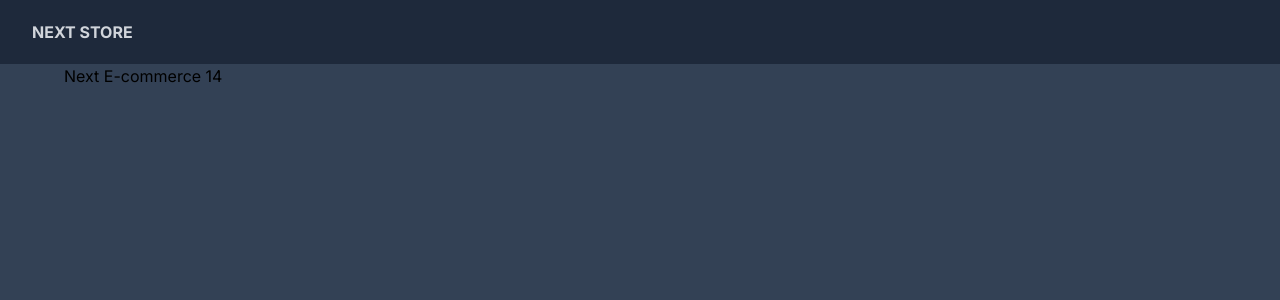
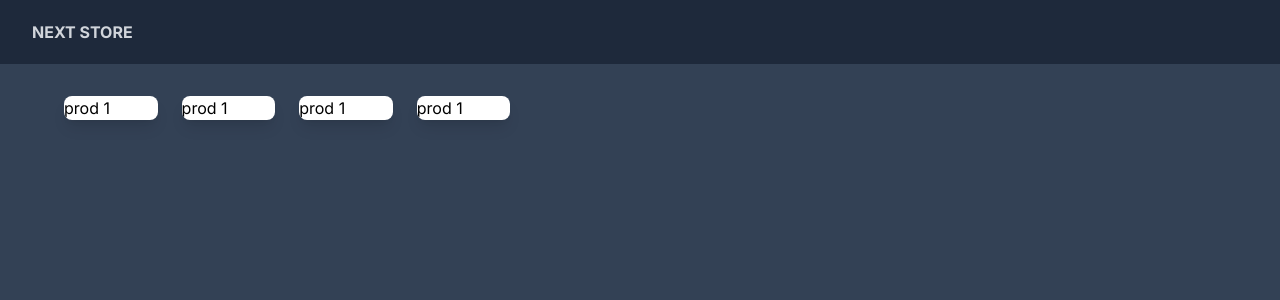
Before and after one commit to xdtr27/next-commerce, a Next.js app: page / in a window 1280 px wide. Shown: the top 300 px of the page. Built offline with nearby package versions, Linux system fonts and the light colour scheme.

Commit message:
Listagem de produtos - Parte 1

```diff
--- a/src/app/page.tsx
+++ b/src/app/page.tsx
@@ -2,8 +2,13 @@
 
 export default function Home() {
   return (
-    <div>
-      <h1>Next E-commerce 14</h1>
+    <div className="max-w-7xl mx-auto pt-8 px-8 xl:px-0">
+      <div className="grid grid-cols-1 sm:grid-cols-2 md:grid-cols-3 lg:grid-cols-10 gap-10 xl:gap-6">
+        <div className="bg-white rounded-lg shadow-lg overflow-hidden">prod 1</div>
+        <div className="bg-white rounded-lg shadow-lg overflow-hidden">prod 1</div>
+        <div className="bg-white rounded-lg shadow-lg overflow-hidden">prod 1</div>
+        <div className="bg-white rounded-lg shadow-lg overflow-hidden">prod 1</div>
+      </div>
     </div>
   );
 }
```
